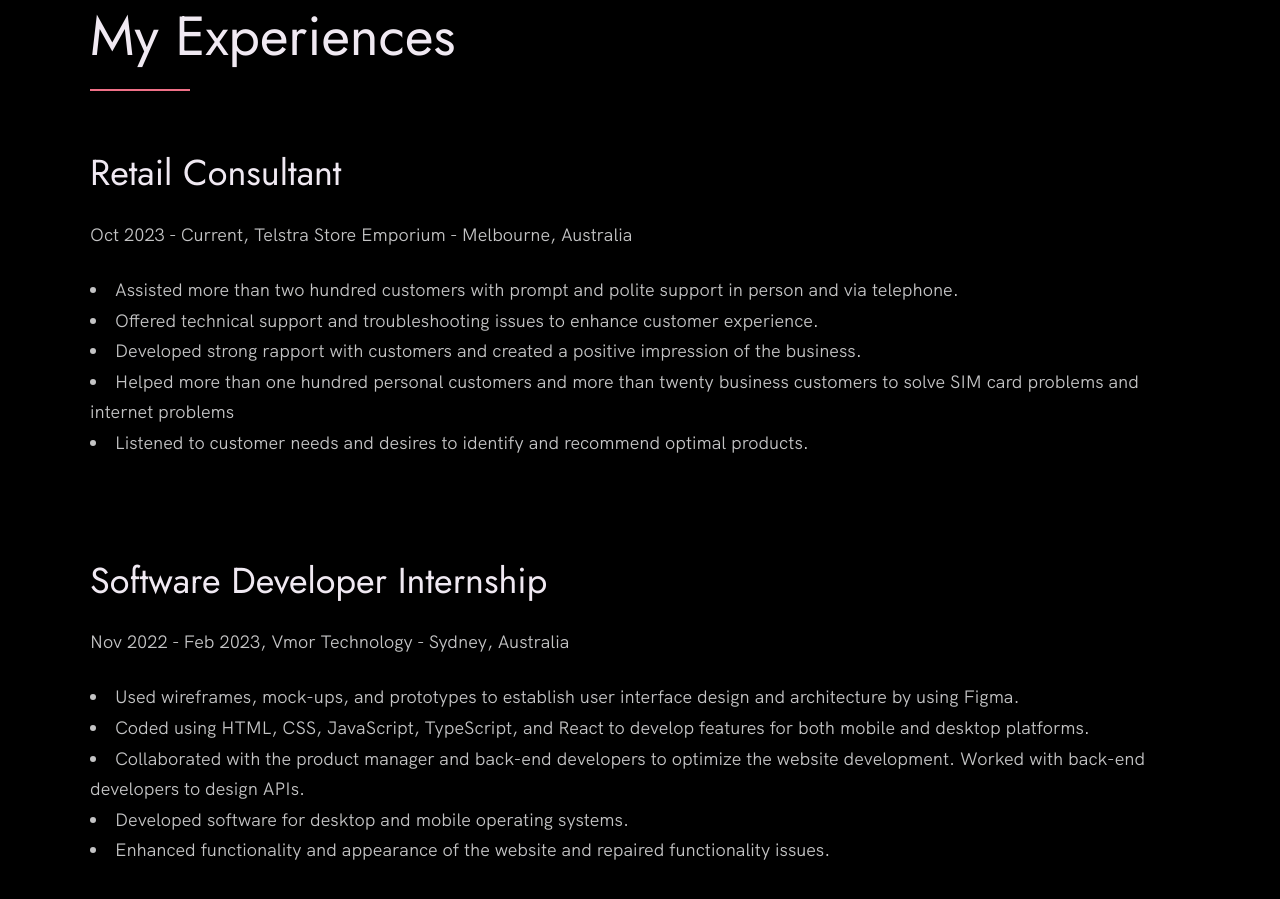
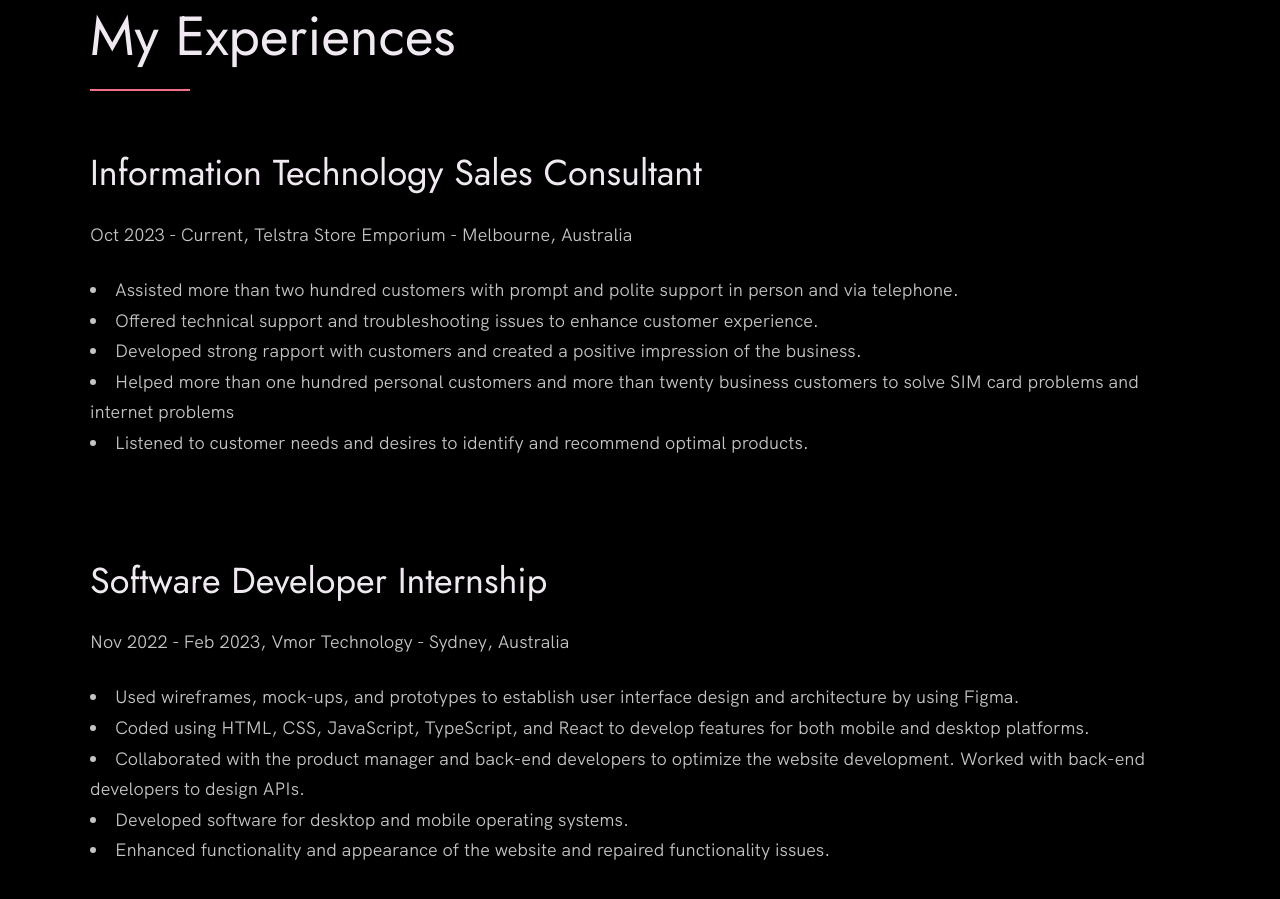
Before and after one commit to sleepingfelisnigripes/Portfolio-Linfei, a plain HTML site: page index.html in a window 1280 px wide. Shown: the part 1806-2705 px from the top of the page. Drawn offline with Linux system fonts and the light colour scheme; a script that the page names is missing.

Commit message:
Update index.html
add more job details

```diff
--- a/index.html
+++ b/index.html
@@ -84,7 +84,7 @@
 
           <div class="experience__box">
             <div class="experience__text">
-                <h3>Retail Consultant</h3>
+                <h3>Information Technology Sales Consultant</h3>
                 <p>Oct 2023 - Current, Telstra Store Emporium - Melbourne, Australia</p>
                 <ul class="experience__list">
                     <li>Assisted more than two hundred customers with prompt and polite support in person and via telephone.</li>
```
